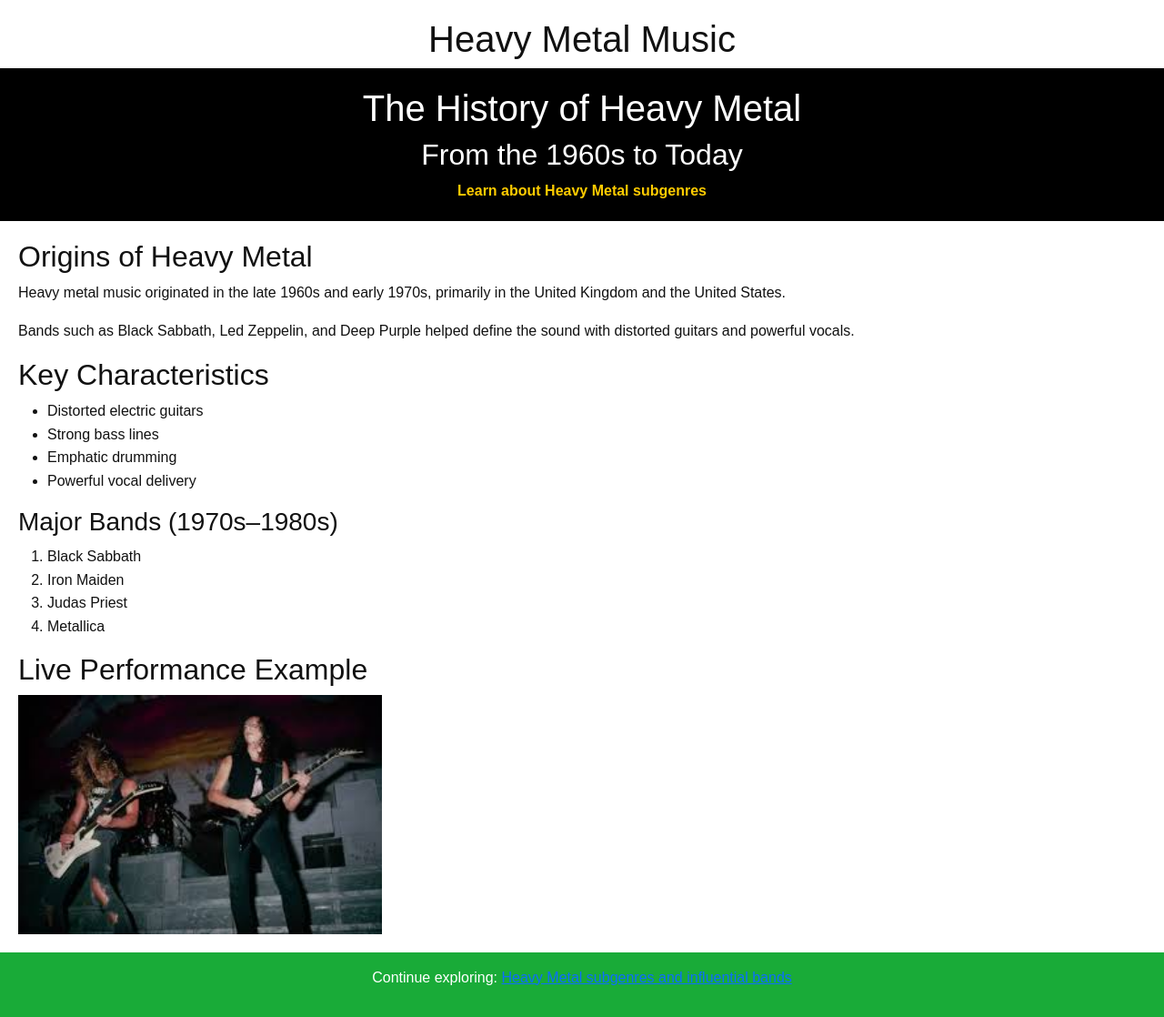
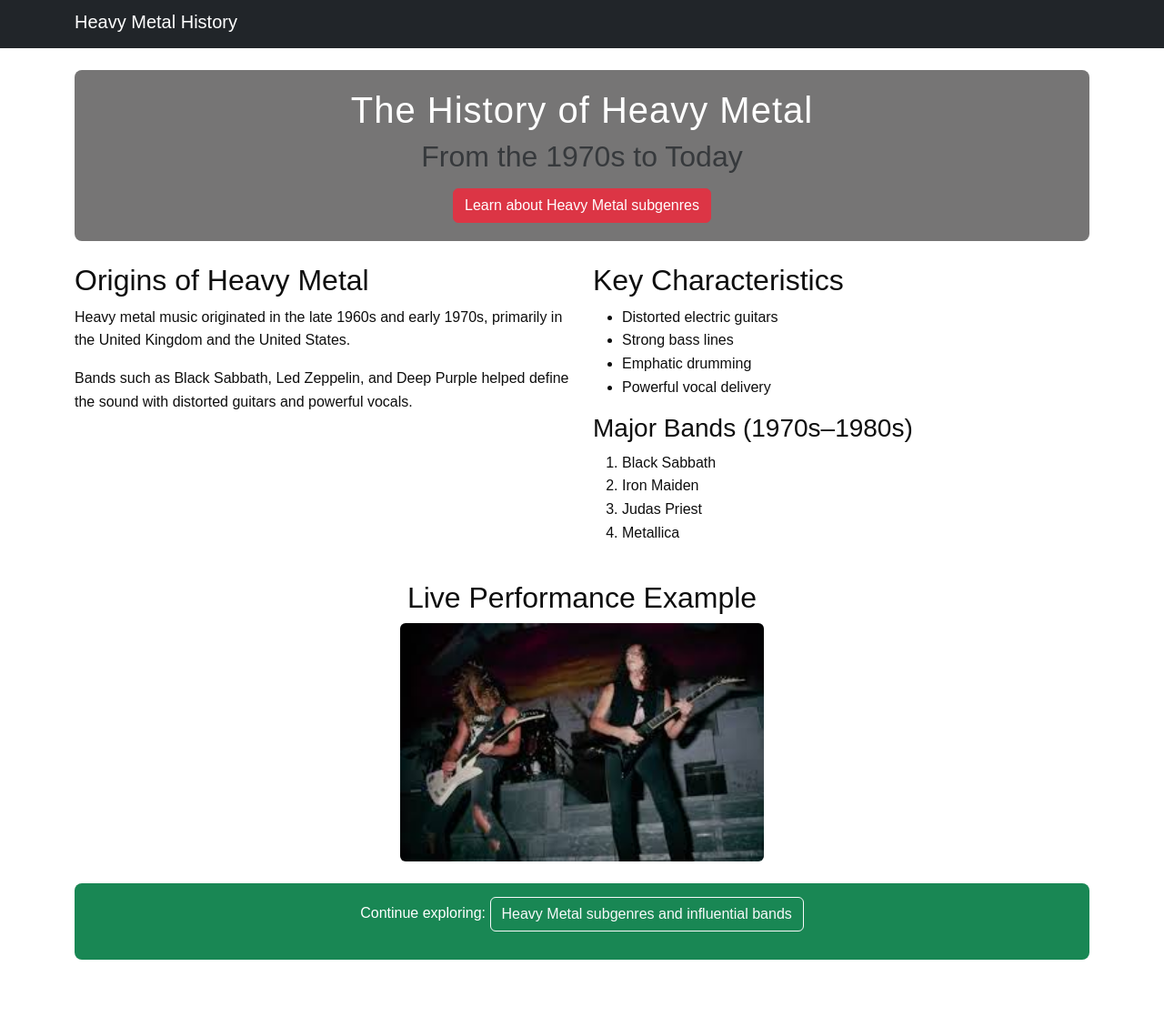
Before and after one commit to abrsabine-sys/Heavy-Metal-Website, a plain HTML site: page Heavy-Metal-Website/index.html in a window 1280 px wide. Shown: the part 5-1123 px from the top of the page at 91% size. After the commit the page ends 1060 px from the top, so only its background shows below. Drawn offline with nearby package versions, Linux system fonts and the light colour scheme; files that its build step writes are made by us from their sources.

Commit message:
Finished styling with bootstrap

```diff
--- a/Heavy-Metal-Website/index.html
+++ b/Heavy-Metal-Website/index.html
@@ -1,44 +1,47 @@
 <!DOCTYPE html>
 <html lang="en">
 <head>
-  <meta charset="UTF-8">
-  <meta name="viewport" content="width=device-width, initial-scale=1">
-  <title>My Website</title>
-
-  <!-- Bootstrap CSS -->
-  <link href="https://cdn.jsdelivr.net/npm/bootstrap@5.3.8/dist/css/bootstrap.min.css" rel="stylesheet">
-
-  <link rel="stylesheet" href="css/style.css">
 
   <meta charset="UTF-8">
   <meta name="viewport" content="width=device-width, initial-scale=1.0">
   <title>History of Heavy Metal</title>
 
-  <!-- External CSS file -->
+
+  <link href="https://cdn.jsdelivr.net/npm/bootstrap@5.3.8/dist/css/bootstrap.min.css" rel="stylesheet">
+
+
   <link rel="stylesheet" href="style.css">
 </head>
+
 <body>
+
+<nav class="navbar navbar-dark bg-dark">
+  <div class="container">
+    <span class="navbar-brand">Heavy Metal History</span>
+  </div>
+</nav>
 
 <div class="container mt-4">
 
-    <h1 class="text-center">Heavy Metal Music</h1>
+  <!-- Site header -->
+  <header class="text-center mb-4">
+    <h1>The History of Heavy Metal</h1>
+    <h2 class="text-muted">From the 1970s to Today</h2>
 
-</div>
-<!-- Site header -->
-<header>
-  <h1>The History of Heavy Metal</h1>
-  <h2>From the 1960s to Today</h2>
-
-  <!-- Navigation landmark for accessibility -->
-  <nav>
-    <a href="page2.html">Learn about Heavy Metal subgenres</a>
+    <!-- Navigation -->
+    <nav class="mt-3">
+      <a href="page2.html" class="btn btn-danger">
+        Learn about Heavy Metal subgenres
+      </a>
     </nav>
   </header>
 
   <!-- Main content -->
   <main>
 
-  <section>
+    <!-- ✅ Grid layout -->
+    <section class="row mb-4">
+      <div class="col-md-6">
         <h2>Origins of Heavy Metal</h2>
         <p>
           Heavy metal music originated in the late 1960s and early 1970s,
@@ -48,9 +51,9 @@
           Bands such as Black Sabbath, Led Zeppelin, and Deep Purple helped
           define the sound with distorted guitars and powerful vocals.
         </p>
-  </section>
+      </div>
 
-  <section>
+      <div class="col-md-6">
         <h2>Key Characteristics</h2>
 
         <ul>
@@ -67,27 +70,33 @@
           <li>Judas Priest</li>
           <li>Metallica</li>
         </ol>
+      </div>
     </section>
 
-  <section>
+    <!-- Image section -->
+    <section class="text-center mb-4">
       <h2>Live Performance Example</h2>
 
-    <!-- Descriptive alt text for screen readers -->
       <img
         src="images/Metallica.jpg"
         alt="Metallica performing live on stage in front of a large crowd"
+        class="img-fluid rounded"
         width="400">
     </section>
 
   </main>
 
-<!-- Footer landmark -->
-<footer>
+  <!-- Footer -->
+  <footer class="text-center mt-4">
     <p>
       Continue exploring:
-    <a href="page2.html">Heavy Metal subgenres and influential bands</a>
+      <a href="page2.html" class="btn btn-outline-light">
+        Heavy Metal subgenres and influential bands
+      </a>
     </p>
   </footer>
 
+</div>
+
 </body>
 </html>
--- a/Heavy-Metal-Website/style.css
+++ b/Heavy-Metal-Website/style.css
@@ -2,52 +2,57 @@
 body {
   font-family: Arial, sans-serif;
   background-color: #ffffff;
-  color: #111111; /* High contrast text */
-  margin: 0;
-  padding: 0;
+  color: #0e0e0e;
   line-height: 1.6;
 }
 
-/* Header styling */
+/* Header */
 header {
-  background-color: #000000;
+  background-color: #767575;
   color: #ffffff;
   padding: 20px;
-  text-align: center;
+  border-radius: 8px;
 }
 
 /* Navigation links */
 nav a {
   color: #ffcc00;
-  text-decoration: none;
   font-weight: bold;
 }
 
-/* Main content */
+/* Footer styling */
+footer {
+  background-color: #198754; /* Bootstrap green */
+  color: #ffffff;
+  padding: 15px;
+  border-radius: 8px;
+}
+
+img {
+  border-radius: 10px;
+  max-width: 100%;
+  height: auto;
+}
+
+/* Custom heading style */
+h1 {
+  letter-spacing: 1px;
+}
+
+/* =========================
+   REMOVE / COMMENTED OUT
+   (Bootstrap now handles this)
+   ========================= */
+
+/*
 main {
   padding: 20px;
 }
+*/
 
-/* Footer */
-footer {
-  background-color: #19ab38;
-  color: #ffffff;
-  text-align: center;
-  padding: 15px;
-}
-
-/* Responsive media query for mobile screens */
+/* Mobile adjustments */
 @media (max-width: 600px) {
-  body {
-    font-size: 16px;
-  }
-
   header {
     padding: 15px;
   }
-
-  img {
-    width: 100%;
-    height: auto;
-  }
 }
```
Lines whose indentation alone changed are shown as unchanged.
